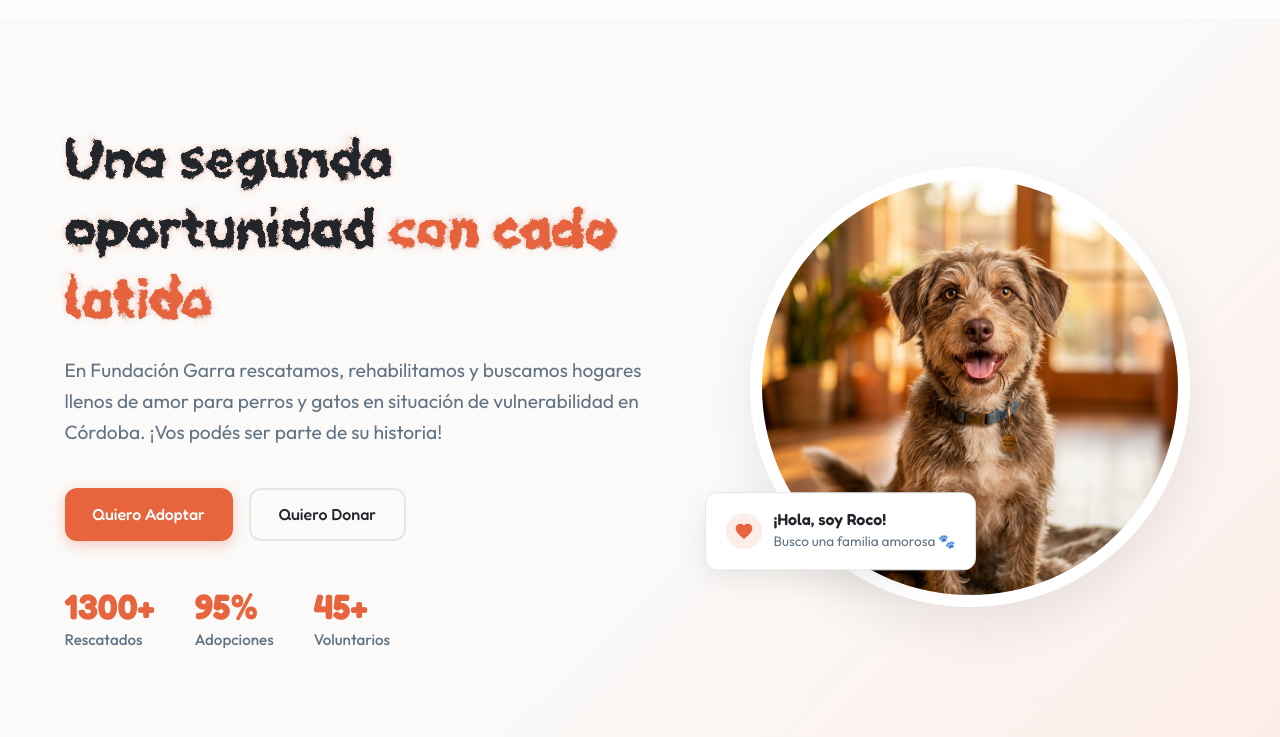
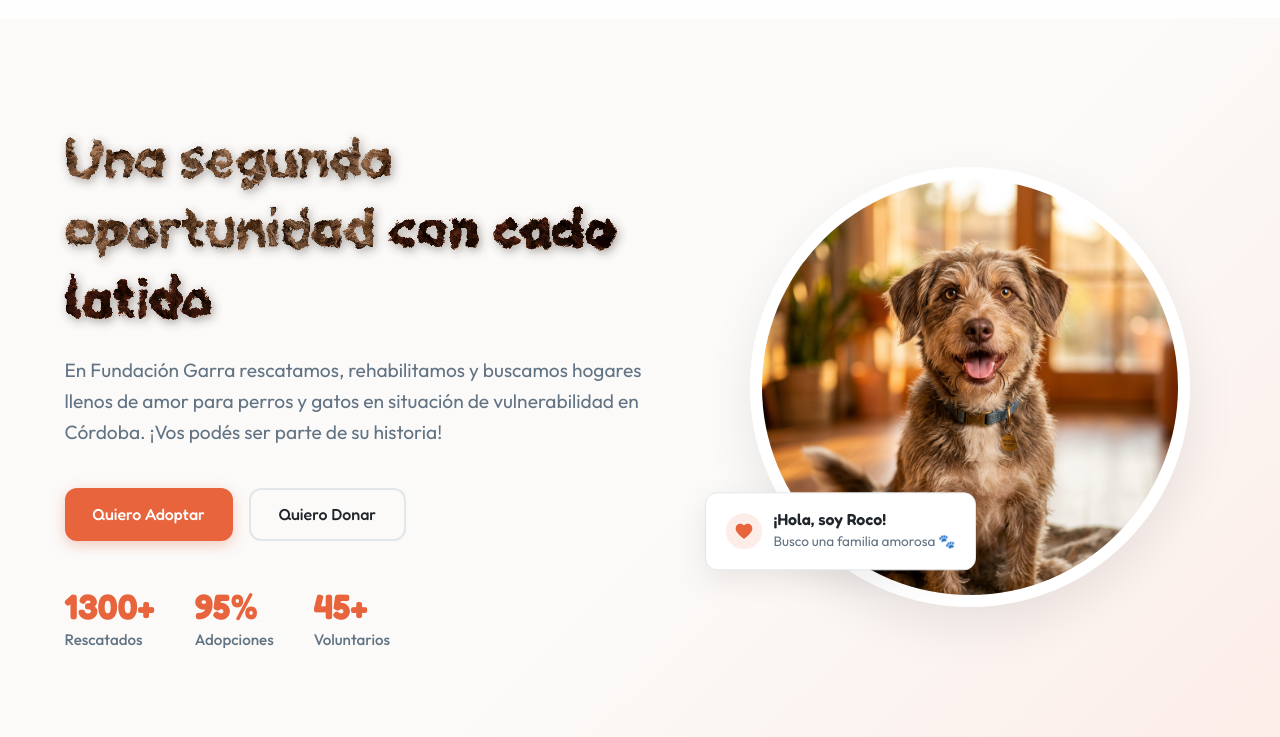
Before and after one commit to arielmartinelli/FundacionGarra2.0, a website built with Vite: page index.html in a window 1280 px wide. Shown: the part 63-800 px from the top of the page. Built offline with nearby package versions, Linux system fonts and the light colour scheme; some packages are replaced by stand-ins of ours; no server answers; the database is empty.

Commit message:
style: implement realistic textured furry text effect using seamless dog fur texture clip

```diff
--- a/src/style.css
+++ b/src/style.css
@@ -1924,19 +1924,26 @@ select.form-control {
 /* Furry/Hairy Text Effect for Main Titles */
 .hero-content h1,
 .section-header h2 {
-  filter: url(#furry-filter);
-  text-shadow:
-    0.5px 0.5px 1px rgba(0, 0, 0, 0.15),
-    -0.5px -0.5px 1px rgba(0, 0, 0, 0.1),
-    0 0 4px rgba(231, 111, 81, 0.3),
-    0 0 8px rgba(231, 111, 81, 0.15); /* Dual blur layers for deep fluffiness */
+  background-image: url('./assets/dog_fur_texture.png');
+  background-size: 140px 140px;
+  background-repeat: repeat;
+  -webkit-background-clip: text;
+  background-clip: text;
+  color: transparent;
+  display: inline-block;
+  filter: url(#furry-filter) drop-shadow(2px 3px 5px rgba(15, 12, 8, 0.45));
+}
+
+/* Tint the span inside hero h1 with an orange fur texture */
+.hero-content h1 span {
+  background-image: linear-gradient(rgba(231, 111, 81, 0.45), rgba(231, 111, 81, 0.45)), url('./assets/dog_fur_texture.png');
+  background-blend-mode: multiply;
+  -webkit-background-clip: text;
+  background-clip: text;
+  color: transparent;
 }
 
 [data-theme="dark"] .hero-content h1,
 [data-theme="dark"] .section-header h2 {
-  text-shadow:
-    0.5px 0.5px 1px rgba(255, 255, 255, 0.1),
-    -0.5px -0.5px 1px rgba(255, 255, 255, 0.05),
-    0 0 5px rgba(231, 111, 81, 0.45),
-    0 0 9px rgba(231, 111, 81, 0.2);
-}
+  filter: url(#furry-filter) drop-shadow(2px 4px 6px rgba(0, 0, 0, 0.75));
+}
```
Also changed, not shown: src/assets/dog_fur_texture.png (added).
